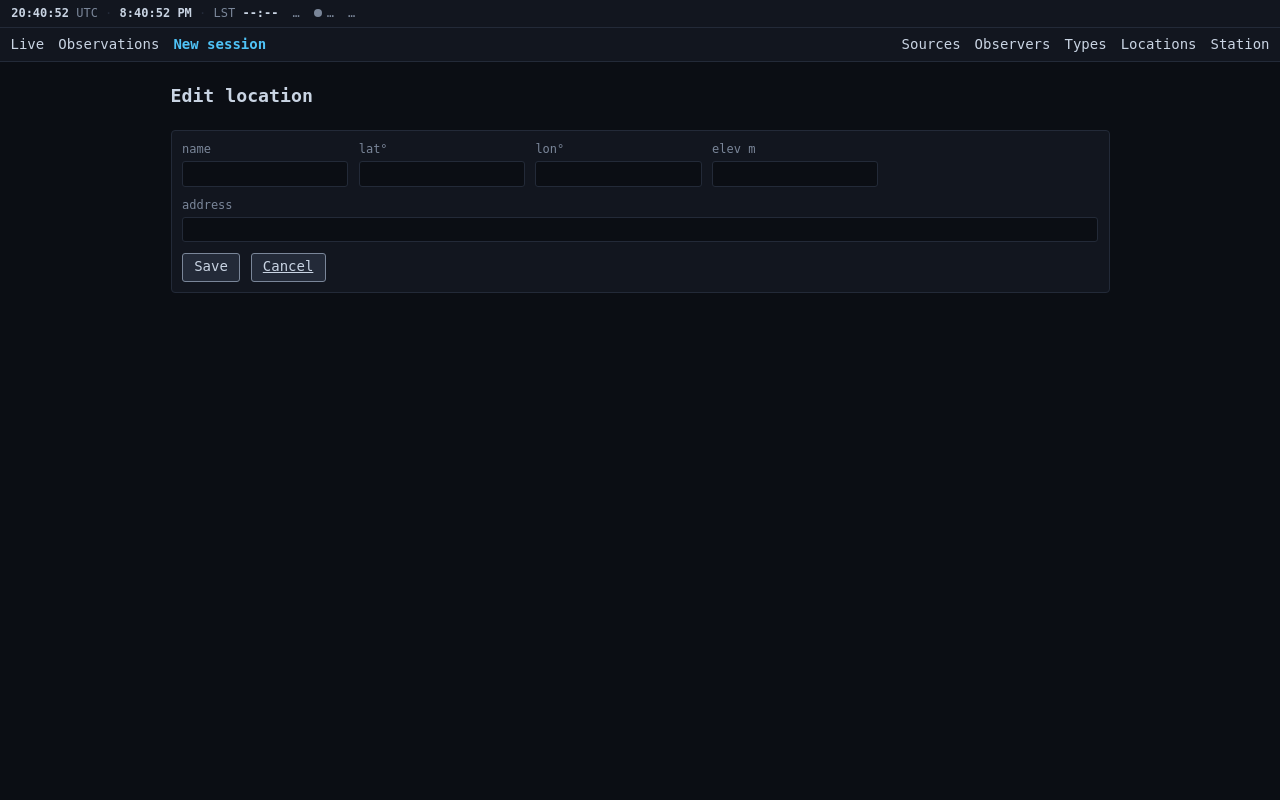
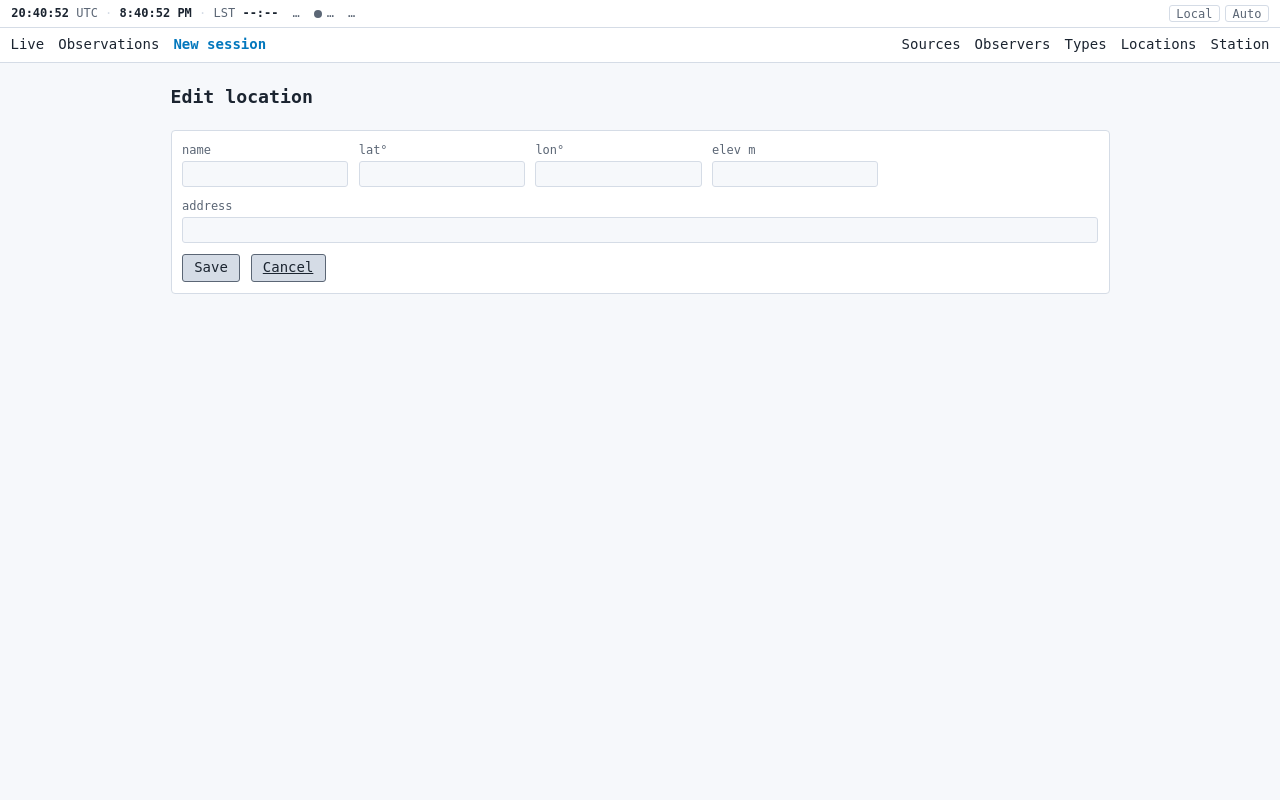
Before and after one commit to joebarbere/jansky-observe, a FastAPI app: template src/jansky_observe/server/templates/location_form.html in a window 1280 px wide. Run offline with FastAPI, Linux system fonts and the light colour scheme; the template is opened without the code that fills it, so the values that code supplies are empty; parts of the project's set-up code (start-up, migrations or seed data) failed here and were passed over.

Commit message:
M6: dark/light theme toggle + timestamp localization (#18)
Fifth piece of the M6 "station cockpit" milestone — the operator-comfort pair.

Theme:
- style.css goes fully CSS-variable driven. Dark stays the default (a waterfall
  reads best on black); a light palette lives under :root[data-theme="light"],
  with a prefers-color-scheme fallback so an OS light preference is honored when
  the viewer hasn't chosen explicitly.
- static/ui.js cycles auto → light → dark, persists to localStorage, and a tiny
  no-flash script in the <head> of base.html + index.html applies the saved
  theme before first paint.
- waterfall.js reads its canvas backdrops/grid/labels/traces from --wf-*/--spec-*
  /--border/--muted/--trace-* (new vars) and refreshes on a "themechange" event,
  so the live plots track the theme. The viridis heatmap colormap stays
  theme-independent (correct for a spectral map).

Localization:
- the `dt` Jinja filter now emits <time class="ts" datetime="…Z">…UTC</time>
  (one central change localizes every timestamp app-wide); ui.js rewrites each
  to the viewer's locale/timezone or leaves UTC, per a persisted Local/UTC
  toggle, and re-runs on htmx:afterSwap. With JS off (or in the WeasyPrint PDF)
  the UTC fallback text shows. UTC stays canonical in the DB and all exports.
- both toggles live in the cockpit bar (right-aligned).

Tests: dt-filter emits the <time> element (+ None → "—"); the index page carries
the no-flash script, ui.js, and both toggles; ui.js/style.css assets serve with
the light palette + prefers-color-scheme present. make lint/typecheck clean,
make cov 95.97%. Verified end to end: the detail page renders a localizable
<time class="ts"> for created_at, waterfall reads --wf-bg, toggles present on
base + index pages. CLAUDE.md M6 note updated (archive + this piece landed).


Claude-Session: https://claude.ai/code/session_01HX3gvdAZQqaMFYWfHjgpe7

Co-authored-by: Claude Fable 5 <noreply@anthropic.com>

```diff
--- a/src/jansky_observe/server/static/style.css
+++ b/src/jansky_observe/server/static/style.css
@@ -1,4 +1,6 @@
-/* jansky-observe live view — dark theme suited to a waterfall. */
+/* jansky-observe — theme-aware (roadmap M6). Dark is the default (a waterfall
+   reads best on black); light and OS-preference follow via the vars below.
+   The canvas reads --wf-*/--trace-* so it tracks the page theme (ui.js). */
 
 :root {
   --bg: #0b0e14;
@@ -10,6 +12,47 @@
   --ok: #37b26c;
   --warn: #e0a83a;
   --bad: #d05555;
+  /* canvas (waterfall.js reads these): backdrop, grid, labels, traces */
+  --wf-bg: #0b0e14;
+  --spec-bg: #12161f;
+  --trace-live: rgba(79, 195, 247, 0.35);
+  --trace-avg: #ffe082;
+}
+
+/* Light palette — applied when the viewer chooses light (data-theme="light")
+   or, absent an explicit choice, when the OS prefers light (media query below). */
+:root[data-theme="light"] {
+  --bg: #f6f8fb;
+  --panel: #ffffff;
+  --border: #d5dce6;
+  --text: #1b2430;
+  --muted: #5b6675;
+  --accent: #0277bd;
+  --ok: #2e9e5b;
+  --warn: #b9791f;
+  --bad: #c0392b;
+  --wf-bg: #eef1f5;
+  --spec-bg: #ffffff;
+  --trace-live: rgba(2, 119, 189, 0.35);
+  --trace-avg: #b9791f;
+}
+
+@media (prefers-color-scheme: light) {
+  :root:not([data-theme]) {
+    --bg: #f6f8fb;
+    --panel: #ffffff;
+    --border: #d5dce6;
+    --text: #1b2430;
+    --muted: #5b6675;
+    --accent: #0277bd;
+    --ok: #2e9e5b;
+    --warn: #b9791f;
+    --bad: #c0392b;
+    --wf-bg: #eef1f5;
+    --spec-bg: #ffffff;
+    --trace-live: rgba(2, 119, 189, 0.35);
+    --trace-avg: #b9791f;
+  }
 }
 
 * { box-sizing: border-box; margin: 0; padding: 0; }
@@ -74,6 +117,18 @@ body {
 .cb-dot.cb-ok { background: var(--ok); }
 .cb-dot.cb-warn { background: var(--warn); }
 .cb-dot.cb-bad { background: var(--bad); }
+#cockpit-bar .cb-controls { margin-left: auto; display: flex; gap: 0.4rem; }
+.cb-toggle {
+  background: none;
+  border: 1px solid var(--border);
+  color: var(--muted);
+  border-radius: 3px;
+  padding: 0.05rem 0.45rem;
+  font-size: 12px;
+  cursor: pointer;
+  font-family: inherit;
+}
+.cb-toggle:hover { border-color: var(--accent); color: var(--accent); }
 
 /* Archived / purged rows (roadmap M6): present but visually de-emphasised. */
 .list tr.purged td { opacity: 0.55; }
--- /dev/null
+++ b/src/jansky_observe/server/static/ui.js
@@ -0,0 +1,91 @@
+// Cockpit UI preferences (roadmap M6): theme (auto/light/dark) and timestamp
+// display (browser-local vs UTC), both persisted in localStorage. No framework;
+// safe to load on any page — the controls are optional and localization is a
+// no-op when there are no <time class="ts"> elements.
+(function () {
+  "use strict";
+  var root = document.documentElement;
+
+  // --- theme: auto → light → dark -----------------------------------------
+  var THEMES = ["auto", "light", "dark"];
+  var THEME_LABEL = { auto: "Auto", light: "Light", dark: "Dark" };
+
+  function currentTheme() {
+    var t = localStorage.getItem("theme");
+    return t === "light" || t === "dark" ? t : "auto";
+  }
+
+  function applyTheme(theme) {
+    if (theme === "auto") root.removeAttribute("data-theme");
+    else root.setAttribute("data-theme", theme);
+    var btn = document.getElementById("theme-toggle");
+    if (btn) btn.textContent = THEME_LABEL[theme];
+    // waterfall.js re-reads its canvas colors from CSS on this event.
+    window.dispatchEvent(new CustomEvent("themechange"));
+  }
+
+  function cycleTheme() {
+    var next = THEMES[(THEMES.indexOf(currentTheme()) + 1) % THEMES.length];
+    if (next === "auto") localStorage.removeItem("theme");
+    else localStorage.setItem("theme", next);
+    applyTheme(next);
+  }
+
+  // --- timestamp display: local (browser locale/tz) vs UTC ----------------
+  function timeMode() {
+    return localStorage.getItem("timeMode") === "utc" ? "utc" : "local";
+  }
+
+  function localizeAll() {
+    var mode = timeMode();
+    var nodes = document.querySelectorAll("time.ts");
+    for (var i = 0; i < nodes.length; i++) {
+      var el = nodes[i];
+      var iso = el.getAttribute("datetime");
+      if (!iso) continue;
+      if (el.dataset.utc === undefined) el.dataset.utc = el.textContent; // keep the UTC text
+      if (mode === "utc") {
+        el.textContent = el.dataset.utc;
+        el.removeAttribute("title");
+        continue;
+      }
+      var d = new Date(iso);
+      if (isNaN(d.getTime())) {
+        el.textContent = el.dataset.utc;
+        continue;
+      }
+      el.textContent = d.toLocaleString([], {
+        year: "numeric",
+        month: "2-digit",
+        day: "2-digit",
+        hour: "2-digit",
+        minute: "2-digit",
+      });
+      el.title = el.dataset.utc; // hover shows the canonical UTC
+    }
+    var btn = document.getElementById("time-toggle");
+    if (btn) btn.textContent = mode === "utc" ? "UTC" : "Local";
+  }
+
+  function toggleTime() {
+    localStorage.setItem("timeMode", timeMode() === "utc" ? "local" : "utc");
+    localizeAll();
+  }
+
+  function init() {
+    applyTheme(currentTheme());
+    localizeAll();
+    var themeBtn = document.getElementById("theme-toggle");
+    if (themeBtn) themeBtn.addEventListener("click", cycleTheme);
+    var timeBtn = document.getElementById("time-toggle");
+    if (timeBtn) timeBtn.addEventListener("click", toggleTime);
+    // Fragments swapped in by htmx bring fresh <time> elements to localize.
+    if (document.body) document.body.addEventListener("htmx:afterSwap", localizeAll);
+  }
+
+  if (document.readyState === "loading") {
+    document.addEventListener("DOMContentLoaded", init);
+  } else {
+    init();
+  }
+})();
--- a/src/jansky_observe/server/templates/_cockpit_bar.html
+++ b/src/jansky_observe/server/templates/_cockpit_bar.html
@@ -10,5 +10,12 @@
   <span class="cb-item cb-source"><span class="cb-dot" data-cb="source-dot"></span><span data-cb="source">…</span></span>
   <span class="cb-item cb-weather" data-cb="weather" hidden></span>
   <span class="cb-item cb-disk" data-cb="disk">…</span>
+  <span class="cb-controls">
+    <button type="button" class="cb-toggle" id="time-toggle"
+            title="switch timestamp display between your local timezone and UTC">Local</button>
+    <button type="button" class="cb-toggle" id="theme-toggle"
+            title="cycle theme: auto (follow OS) → light → dark">Auto</button>
+  </span>
 </div>
 <script src="/static/statusbar.js" defer></script>
+<script src="/static/ui.js" defer></script>
--- a/src/jansky_observe/server/templates/base.html
+++ b/src/jansky_observe/server/templates/base.html
@@ -4,6 +4,14 @@
   <meta charset="utf-8">
   <meta name="viewport" content="width=device-width, initial-scale=1">
   <title>{% block title %}jansky-observe{% endblock %}</title>
+  <script>
+    /* Apply the saved theme before first paint (no flash). "auto"/absent →
+       leave unset so the prefers-color-scheme media query decides. */
+    (function () {
+      var t = localStorage.getItem("theme");
+      if (t === "light" || t === "dark") document.documentElement.setAttribute("data-theme", t);
+    })();
+  </script>
   <link rel="stylesheet" href="/static/style.css">
   <script src="/static/htmx.min.js"></script>
 </head>
```
Also changed, not shown: CLAUDE.md (+13 -2 lines), src/jansky_observe/server/routers/__init__.py (+14 -4 lines), src/jansky_observe/server/static/waterfall.js (+24 -6 lines), src/jansky_observe/server/templates/index.html (+7 -0 lines), tests/test_server.py (+31 -0 lines).
